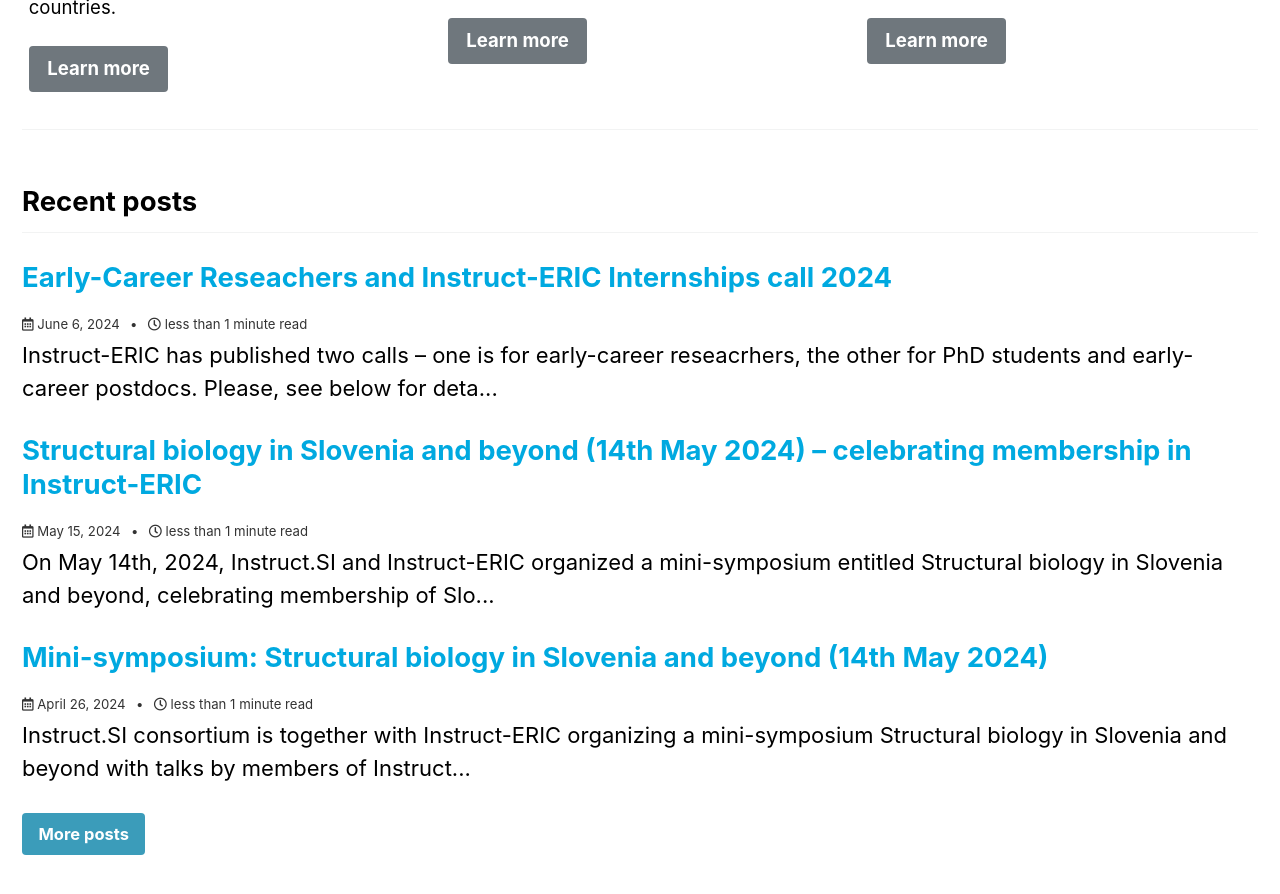
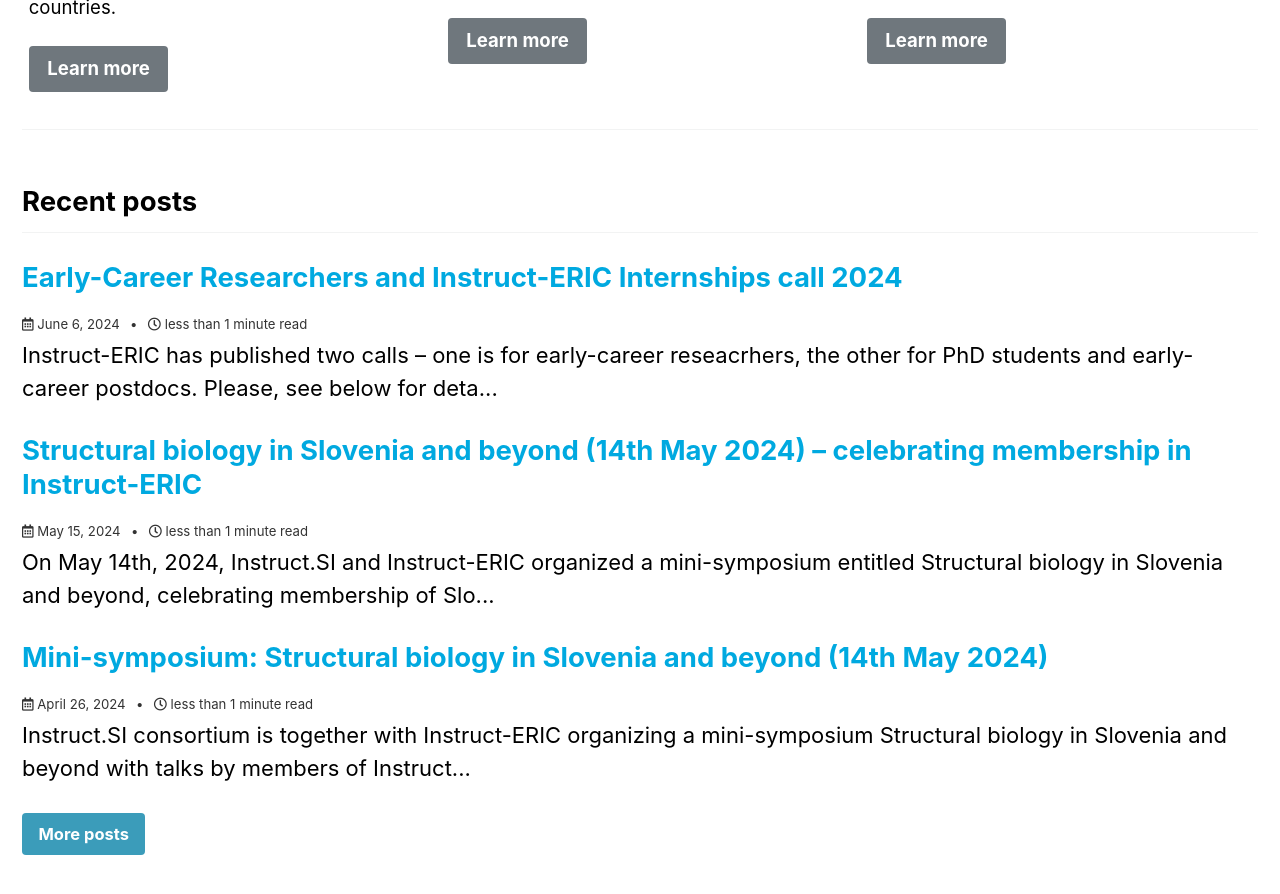
Before and after one commit to InstructSI/instructsi.github.io, a Jekyll site: the page built from _pages/home.md, in a window 1280 px wide and 900 px high, scrolled down 969 px. Shown: the top 894 px of the window. Built offline with Jekyll 4.4.1, drawn with Linux system fonts in a browser that asks for light colours; cached includes are drawn as plain includes.

Commit message:
Another typo correction

```diff
--- a/_posts/2024-06-06-instruct-call-early-career-researchers-internships.md
+++ b/_posts/2024-06-06-instruct-call-early-career-researchers-internships.md
@@ -1,5 +1,5 @@
 ---
-title: "Early-Career Reseachers and Instruct-ERIC Internships call 2024"
+title: "Early-Career Researchers and Instruct-ERIC Internships call 2024"
 categories:
   - Calls
 tags:
@@ -10,7 +10,7 @@
 
 Instruct-ERIC has published two calls – one is for early-career reseacrhers, the other for PhD students and early-career postdocs. Please, see below for details.
 
-## Early-Career Reseacrhers
+## Early-Career Researchers
 
 Instruct has opened a call for [Early-Career Researchers (ECRs)](https://instruct-eric.org/submit-call/instruct-access-for-early-career-researchers-ecrs), providing enhanced funding for access to advanced structural biology services across Europe.
 
```
